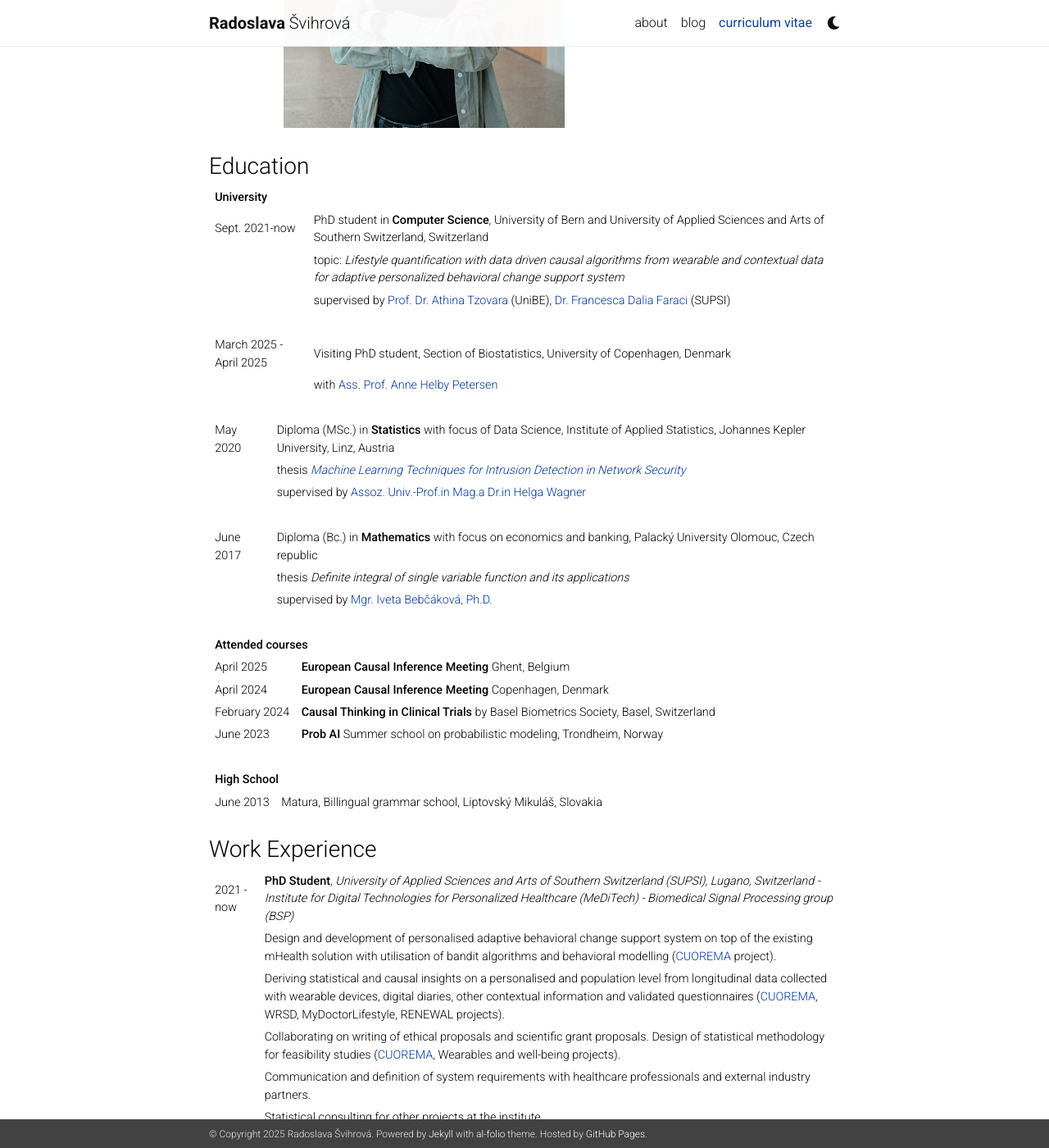
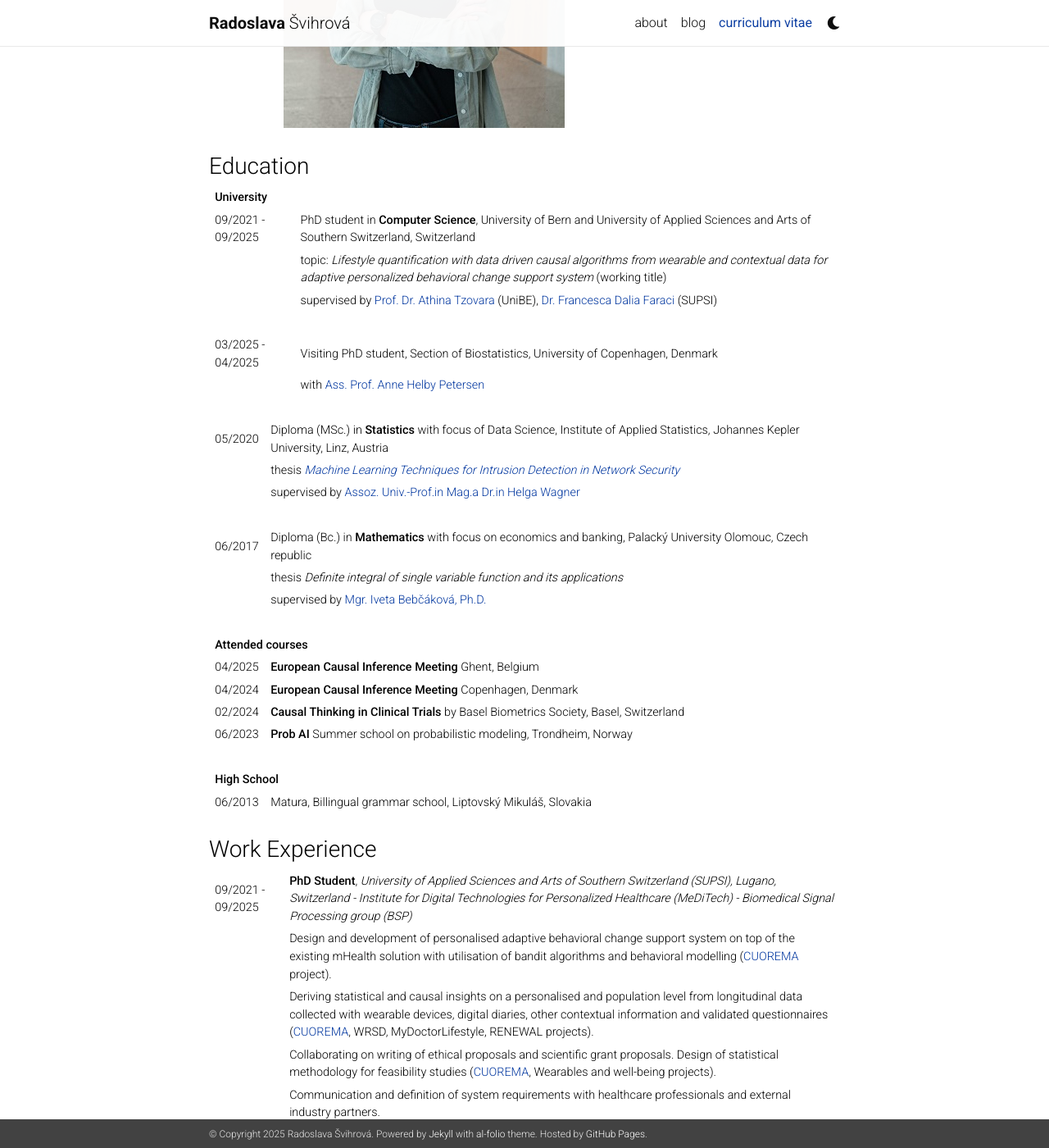
Before and after one commit to RadoslavaS/RadoslavaS.github.io, a Jekyll site: the page built from _pages/cv.md, in a window 1280 px wide and 1400 px high, scrolled down 565 px. Shown: the whole window at 82% size. Built offline with Jekyll 4.4.1, drawn with Linux system fonts in a browser that asks for light colours; nearby versions of some CDN libraries; a style sheet for code colours, icons or effects is not loaded; some of the changed text lies outside the part shown.

Commit message:
appearance update

```diff
--- a/_pages/cv.md
+++ b/_pages/cv.md
@@ -20,19 +20,19 @@ nav: true
 
 | **University**         |
 
-| Sept. 2021-now             | PhD student in **Computer Science**, University of Bern and University of Applied Sciences and Arts of Southern Switzerland, Switzerland
-|                        |topic: *Lifestyle quantification with data driven causal algorithms from wearable and contextual data for adaptive personalized behavioral change support system*
+| 09/2021 - 09/2025             | PhD student in **Computer Science**, University of Bern and University of Applied Sciences and Arts of Southern Switzerland, Switzerland
+|                        |topic: *Lifestyle quantification with data driven causal algorithms from wearable and contextual data for adaptive personalized behavioral change support system* (working title)
 | | supervised by [Prof. Dr. Athina Tzovara](https://neuro.inf.unibe.ch/menu/atzovara.html) (UniBE), [Dr. Francesca Dalia Faraci](https://www.supsi.ch/francesca-dalia-faraci) (SUPSI)
 |                        |
-| March 2025 - April 2025             | Visiting PhD student, Section of Biostatistics, University of Copenhagen, Denmark
+| 03/2025 - 04/2025             | Visiting PhD student, Section of Biostatistics, University of Copenhagen, Denmark
 | | with [Ass. Prof. Anne Helby Petersen](https://researchprofiles.ku.dk/en/persons/anne-helby-petersen)
 |                        |
 
-| May 2020             | Diploma (MSc.) in **Statistics** with focus of Data Science, Institute of Applied Statistics, Johannes Kepler University, Linz, Austria
+| 05/2020             | Diploma (MSc.) in **Statistics** with focus of Data Science, Institute of Applied Statistics, Johannes Kepler University, Linz, Austria
 |                        |thesis *[Machine Learning Techniques for Intrusion Detection in Network Security](https://epub.jku.at/obvulihs/content/titleinfo/4928712)*
 | | supervised by [Assoz. Univ.-Prof.in Mag.a Dr.in Helga Wagner](https://www.jku.at/institut-fuer-angewandte-statistik/ueber-uns/team/assoz-univ-profin-maga-drin-helga-wagner/)
 | |
-| June 2017              | Diploma (Bc.) in **Mathematics** with focus on economics and banking, Palacký University Olomouc, Czech republic
+| 06/2017              | Diploma (Bc.) in **Mathematics** with focus on economics and banking, Palacký University Olomouc, Czech republic
 |                        |thesis *Definite integral of single variable function and its applications*
 | | supervised by [Mgr. Iveta Bebčáková, Ph.D.](https://kma.upol.cz/katedra/lide/vizitka/bebcakova/)
 | |
@@ -40,21 +40,21 @@ nav: true
 
 | **Attended courses**  |
 
-|April 2025              |**European Causal Inference Meeting** Ghent, Belgium
-|April 2024              |**European Causal Inference Meeting** Copenhagen, Denmark
-|February 2024          | **Causal Thinking in Clinical Trials** by Basel Biometrics Society, Basel, Switzerland
-|June 2023               | **Prob AI** Summer school on probabilistic modeling, Trondheim, Norway
+|04/2025              |**European Causal Inference Meeting** Ghent, Belgium
+|04/2024              |**European Causal Inference Meeting** Copenhagen, Denmark
+|02/2024          | **Causal Thinking in Clinical Trials** by Basel Biometrics Society, Basel, Switzerland
+|06/2023               | **Prob AI** Summer school on probabilistic modeling, Trondheim, Norway
 |                        |
 
 | **High School**         |
 
-| June 2013             | Matura, Billingual grammar school, Liptovský Mikuláš, Slovakia
+|06/2013             | Matura, Billingual grammar school, Liptovský Mikuláš, Slovakia
 |                        |
 
 
 ### Work Experience ###
 
-| 2021 - now     |**PhD Student**, *University of Applied Sciences and Arts of Southern Switzerland (SUPSI), Lugano, Switzerland - Institute for Digital Technologies for Personalized Healthcare (MeDiTech) - Biomedical Signal Processing group (BSP)*
+| 09/2021 - 09/2025    |**PhD Student**, *University of Applied Sciences and Arts of Southern Switzerland (SUPSI), Lugano, Switzerland - Institute for Digital Technologies for Personalized Healthcare (MeDiTech) - Biomedical Signal Processing group (BSP)*
 | | Design and development of personalised adaptive behavioral change support system on top of the existing mHealth solution with utilisation of bandit algorithms and behavioral modelling ([CUOREMA](https://www.cuorema.com/en/) project).
 | | Deriving statistical and causal insights on a personalised and population level from longitudinal data collected with wearable devices, digital diaries, other contextual information and validated questionnaires ([CUOREMA](https://www.cuorema.com/en/), WRSD, MyDoctorLifestyle, RENEWAL projects).
 | | Collaborating on writing of ethical proposals and scientific grant proposals. Design of statistical methodology for feasibility studies ([CUOREMA](https://www.cuorema.com/en/), Wearables and well-being projects).
@@ -62,13 +62,13 @@ nav: true
 | | Statistical consulting for other projects at the institute.
 | |
 
-| 2019 - 2021    |**Researcher and Data Scientist**, *Software Competence Center Hagenberg, Hagenberg, Austria*
+| 06/2019 - 09/2021    |**Researcher and Data Scientist**, *Software Competence Center Hagenberg, Hagenberg, Austria*
 | | Data analysis and statistical inference for projects involving collaborators from academia and industry, writting of reports for customers and scientific outcomes, communication with customers.
 | | Design and implementation of machine learning solutions for anomaly and fraud detection in the social contribution system (project together with social insurance in Austria).
 | | Design and implementation of machine learning solutions for classification and transfer learning with neural networks for anomaly detection in computer network security ([IoT4CPS](https://iot4cps.at/) project).
 | |
 
-| 2017 - 2019    |**Data Science freelancer**
+| 2017 - 2020   |**Data Science freelancer**
 | | Data analysis and statistical inference for semestral projects, academic theses and scientific reports, statistical consulting.
 | |
 
@@ -177,26 +177,26 @@ nav: true
 
 ### Oral presentations
 
-|September 2024       |**Wearables and Sleep: Effect of circadian rhythm disruption on sleep quality, recovery and well-being**
+|09/2024       |**Wearables and Sleep: Effect of circadian rhythm disruption on sleep quality, recovery and well-being**
 |   |at Giornata della Ricerca e dell'Innovazione in Medicina Umana della Svizzera Italiana, Lugano, Switzerland
 
-|September 2024       |**AI and Statistics in Medicine** - invited talk
+|09/2024       |**AI and Statistics in Medicine** - invited talk
 |   |with Michal Bechný, at AI and Medical Devices Conference, Prague, Czech republic
 
-|March 2024             |**Personalising adaptive interventions with Machine Learning** - invited talk
+|03/2024             |**Personalising adaptive interventions with Machine Learning** - invited talk
 |   |at Applied Machine Learning Days (AMLD) at EPFL, Lausanne, Switzerland
 
-|September 2023       |**Towards better health with wearables (and statistics)**
+|09/2023       |**Towards better health with wearables (and statistics)**
 |   | at 3rd Slovak and Czech Annual Symposium at ETH, Zürich, Switzerland
 
-|August 2020       |**A Semi-Supervised Approach for Network Intrusion Detection**
+|08/2020       |**A Semi-Supervised Approach for Network Intrusion Detection**
 |   | at 2nd Workshop on Industrial Security and IoT (WISI), The 15th International Conference on Availability, Reliability and Security (ARES), Dublin, Ireland, online due to pandemic
 
 |   |
 
 ### Scientific input
 
-|**Program committee**      | for [Precision Health Day](https://www.supsi.ch/en/giornata-della-salute-di-precisione) 2025, Lugano, Switzerland
+|02/2025      |**Program committee member** for [Precision Health Day](https://www.supsi.ch/en/giornata-della-salute-di-precisione) 2025, Lugano, Switzerland
 
 |   |
 
```
Also changed, not shown: _pages/about.md (+5 -3 lines).
